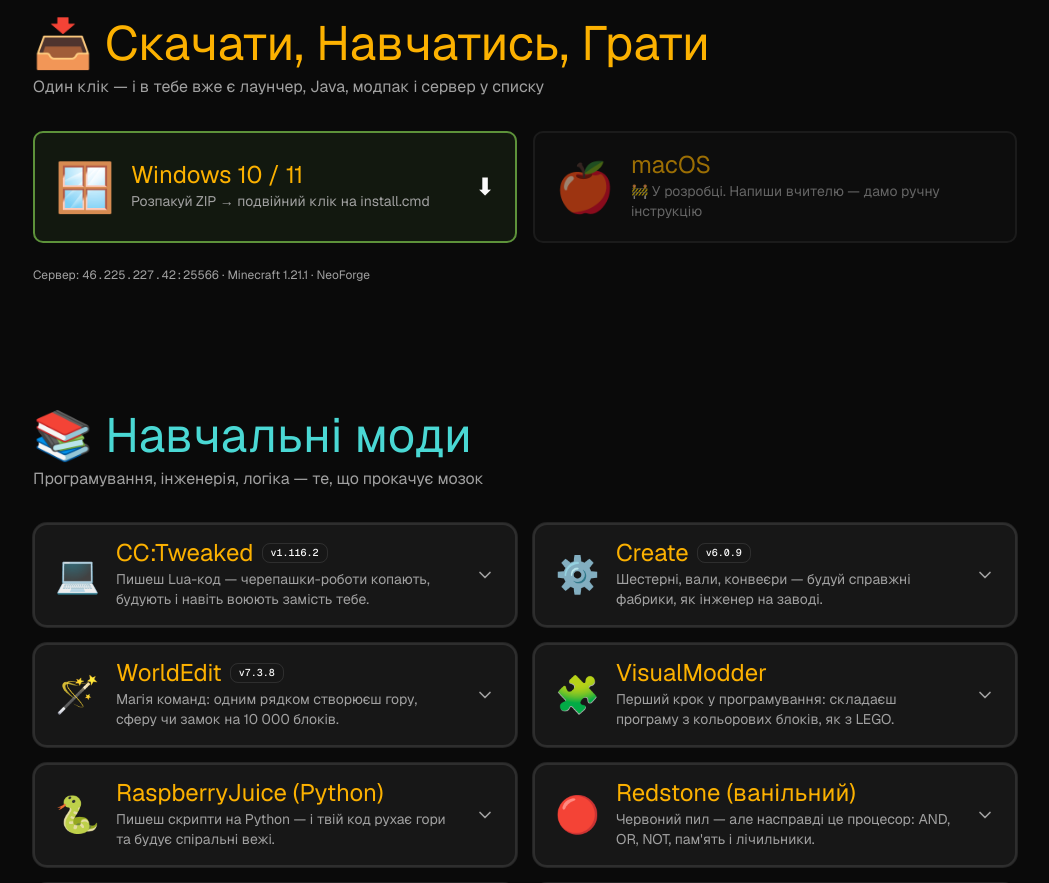
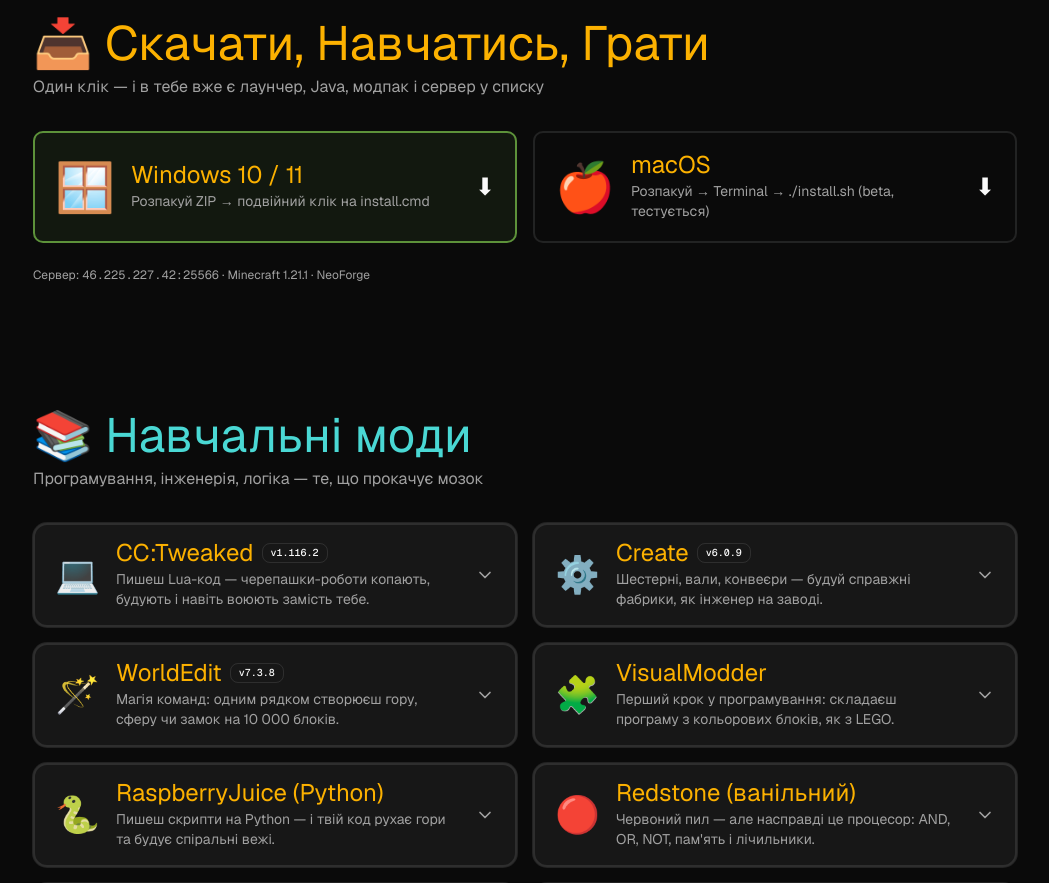
Before and after one commit to asemelinsky/kodomandry-minecraft, a Next.js app: page / in a window 1280 px wide. Shown: the part 880-1763 px from the top of the page, without its empty margins (115-1164 px from the left). Built offline with nearby package versions, Linux system fonts and the light colour scheme.

Commit message:
enable macOS download (beta)

```diff
--- a/app/page.tsx
+++ b/app/page.tsx
@@ -90,8 +90,8 @@
           <DownloadCard
             os="macOS"
             emoji="🍎"
-            disabled
-            hint="🚧 У розробці. Напиши вчителю — дамо ручну інструкцію"
+            href="https://github.com/asemelinsky/kodomandry-installer/releases/latest/download/kodomandry-installer-macos.zip"
+            hint="Розпакуй → Terminal → ./install.sh (beta, тестується)"
           />
         </div>
 
```
